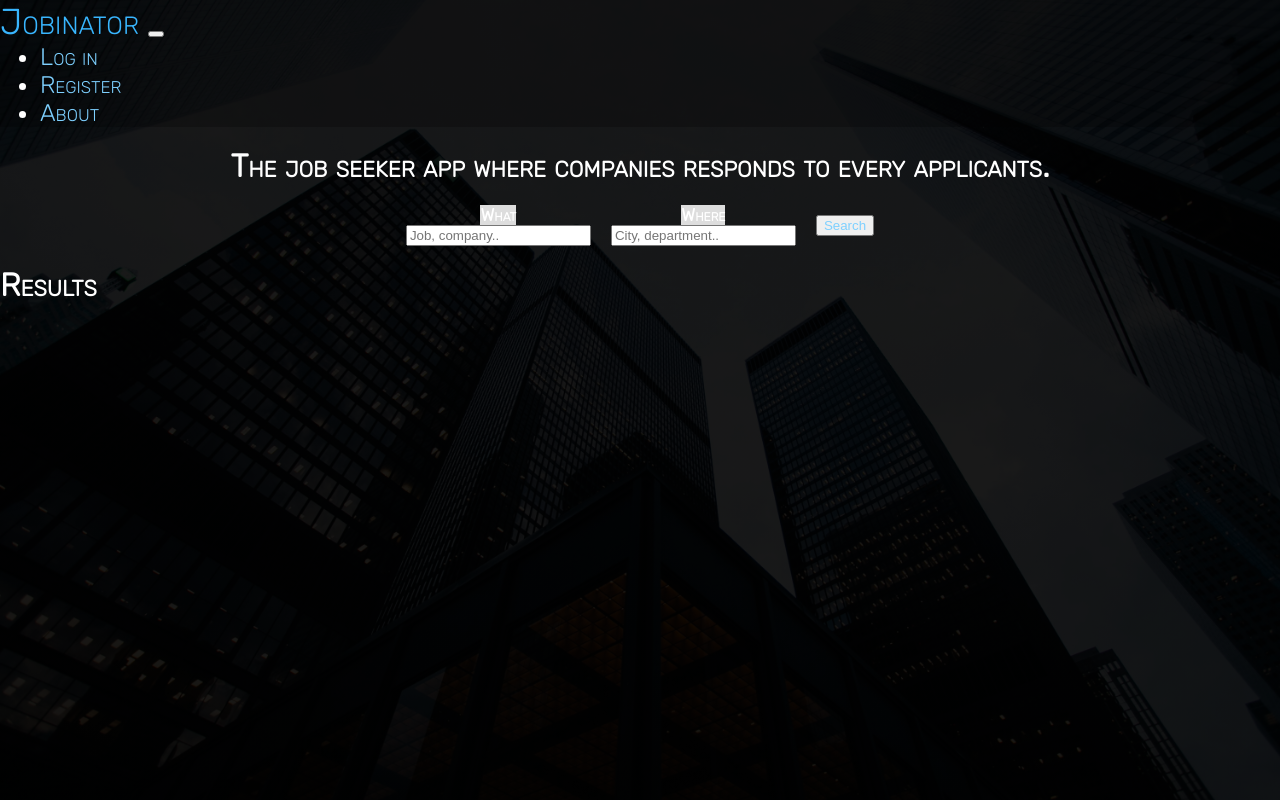
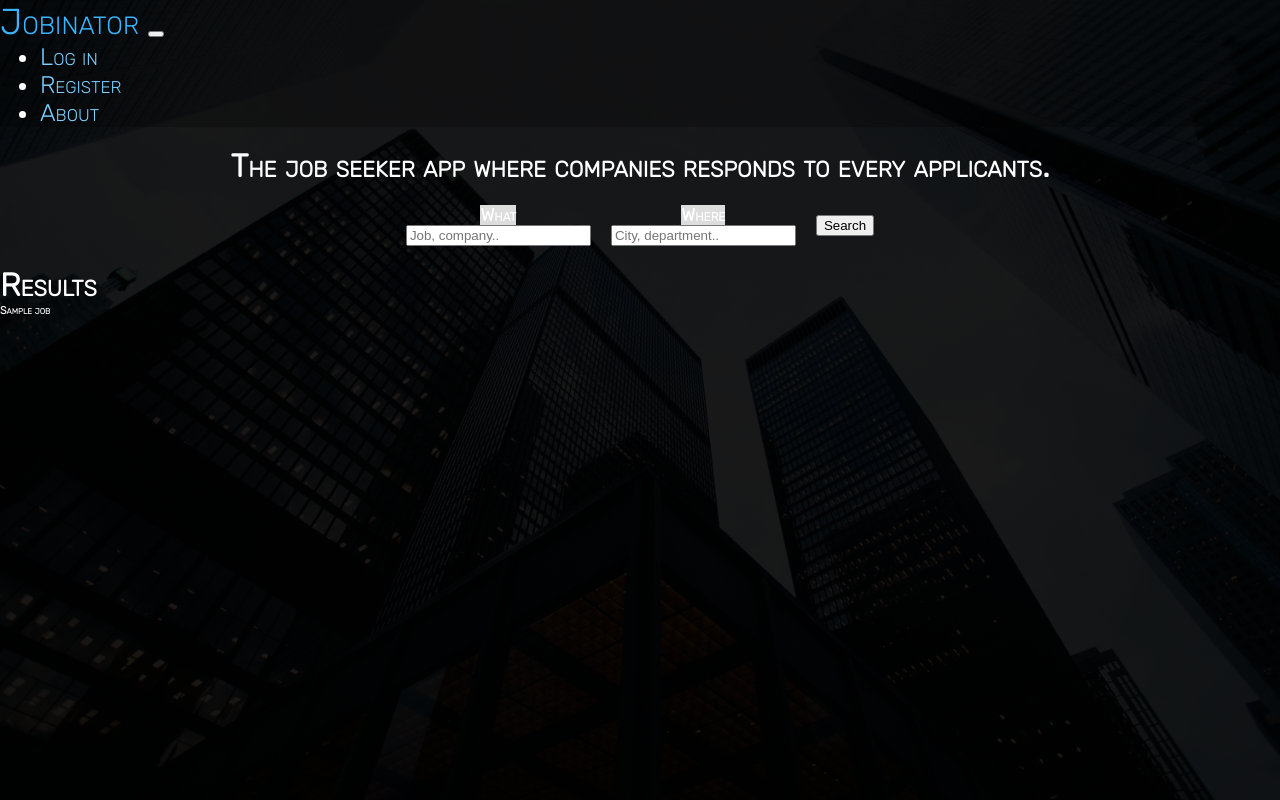
Before and after one commit to JulesDebeaumont/Jobinator-Renew, a Symfony app: template templates/home/search.html.twig in a window 1280 px wide. Run offline with Twig, Linux system fonts and the light colour scheme; the template is opened without the code that fills it: most values are stand-ins (such as "Sample title", 1, 10 or a date in 2020); some libraries are stand-ins or nearby versions.

Commit message:
redirect from home to search and removed wrong <a>

```diff
--- a/composer.json
+++ b/composer.json
@@ -76,9 +76,6 @@
             "php bin/console doctrine:schema:create --env=test",
             "php bin/console doctrine:fixtures:load --no-interaction --group=UserFixtures --env=test",
             "php bin/phpunit tests"
-        ],
-        "serve" : [
-            "php -S 127.0.0.1:8000 -t public"
         ]
     },
     "conflict": {
--- a/src/Controller/HomeController.php
+++ b/src/Controller/HomeController.php
@@ -13,8 +13,12 @@ class HomeController extends AbstractController
     /**
      * @Route("/", name="home")
      */
-    public function index(): Response
+    public function index(Request $request): Response
     {
+        if ($request) {
+            return $this->redirectToRoute('search');
+        }
+
         return $this->render('home/index.html.twig', [
             'controller_name' => 'HomeController',
         ]);
--- a/templates/home/index.html.twig
+++ b/templates/home/index.html.twig
@@ -33,7 +33,7 @@
 				</div>
 
 				<button type="submit" class="btn btn-dark">
-					<a href="{{ path('search')}}">Search</a>
+					Search
 				</button>
 			</div>
 		</form>
--- a/templates/home/search.html.twig
+++ b/templates/home/search.html.twig
@@ -1,7 +1,11 @@
 {% extends 'home/index.html.twig' %}
 
 {% block body %}
-    {{ parent() }}
-    <h1>Results</h1>
+	{{ parent() }}
+	<h1>Results</h1>
+
+	{% for job in jobs %}
+		<h6>{{ job.name}}</h6>
+	{% endfor %}
 
 {% endblock %}
```
Also changed, not shown: README.md.
